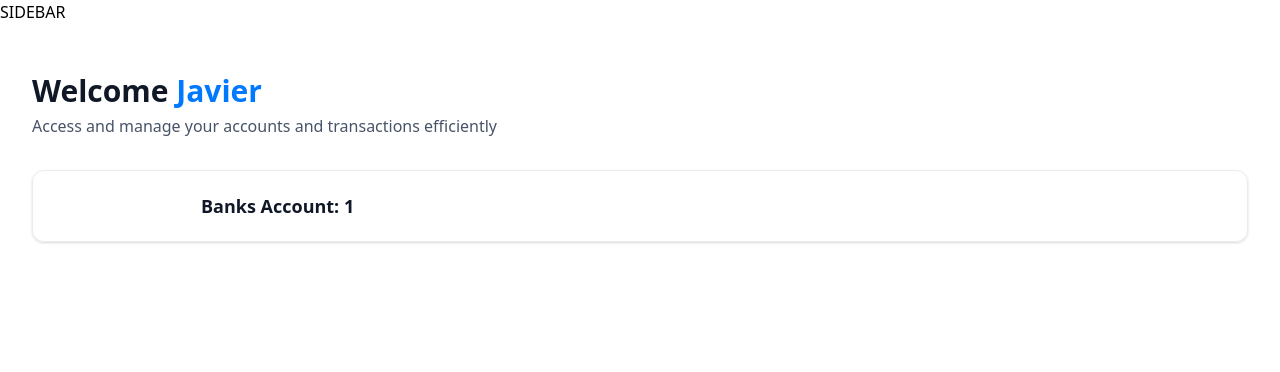
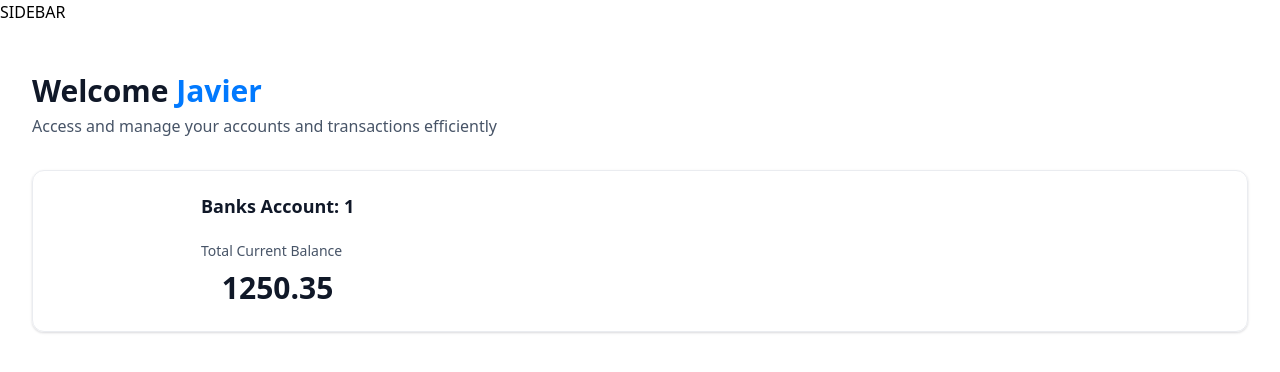
Before and after one commit to jlcarrascof/Bank-System, a Next.js app: page / in a window 1280 px wide. Shown: the top 372 px of the page. Built offline with nearby package versions, Linux system fonts and the light colour scheme.

Commit message:
feat: Add total current balance to TotalBalanceBox component

```diff
--- a/components/TotalBalanceBox.tsx
+++ b/components/TotalBalanceBox.tsx
@@ -13,6 +13,17 @@ const TotalBalanceBox = ({
         <h2 className='header-2'>
           Banks Account: {totalBanks}
         </h2>
+
+        <div className='flex flex-col gap-2'>
+          <p className='total-balance-label'>
+            Total Current Balance
+          </p>
+
+          <p className='total-balance-amount flex-center gap-2'>
+            {totalCurrentBalance}
+          </p>
+        </div>
+
       </div>
     </section>
   )
```
